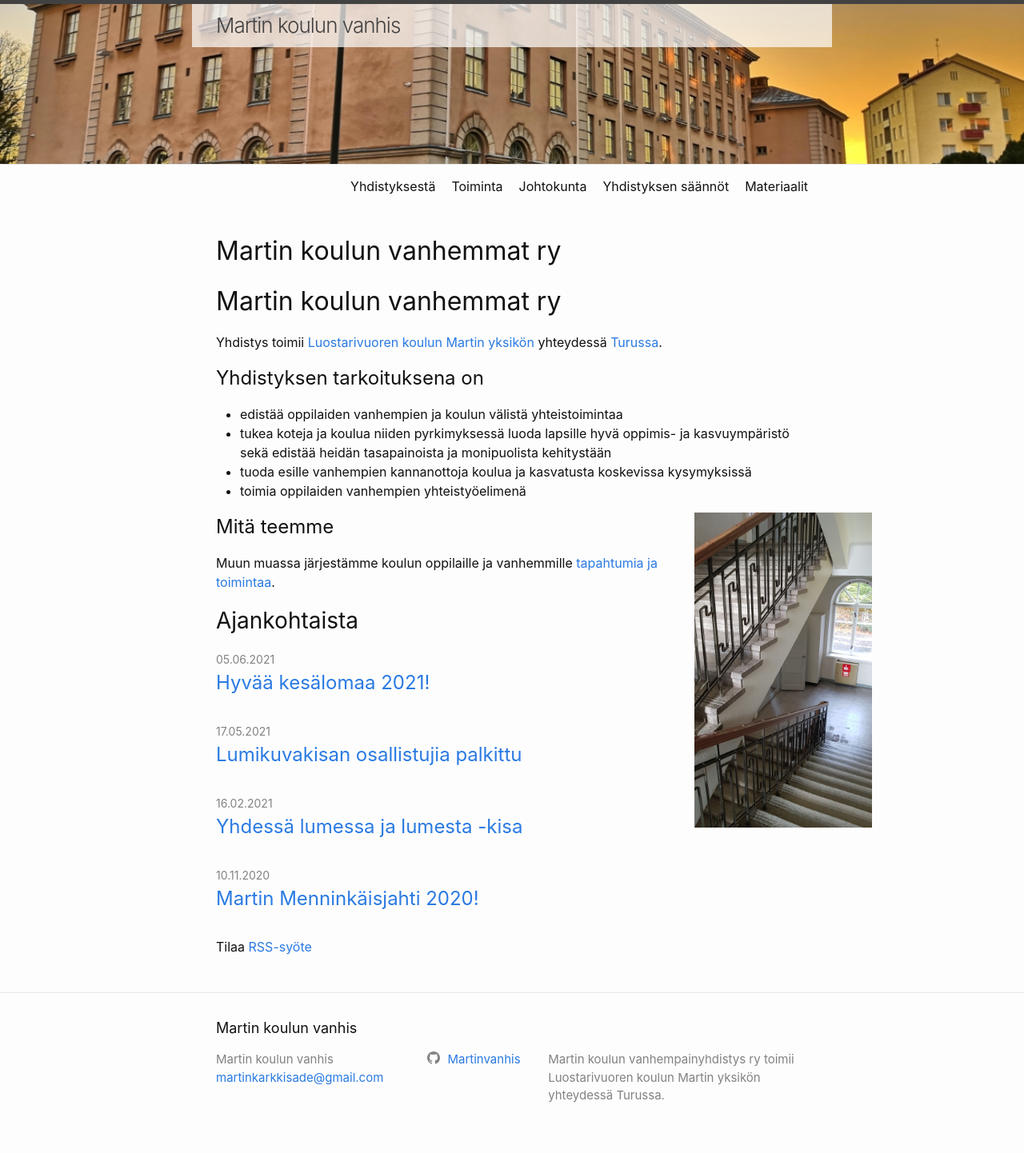
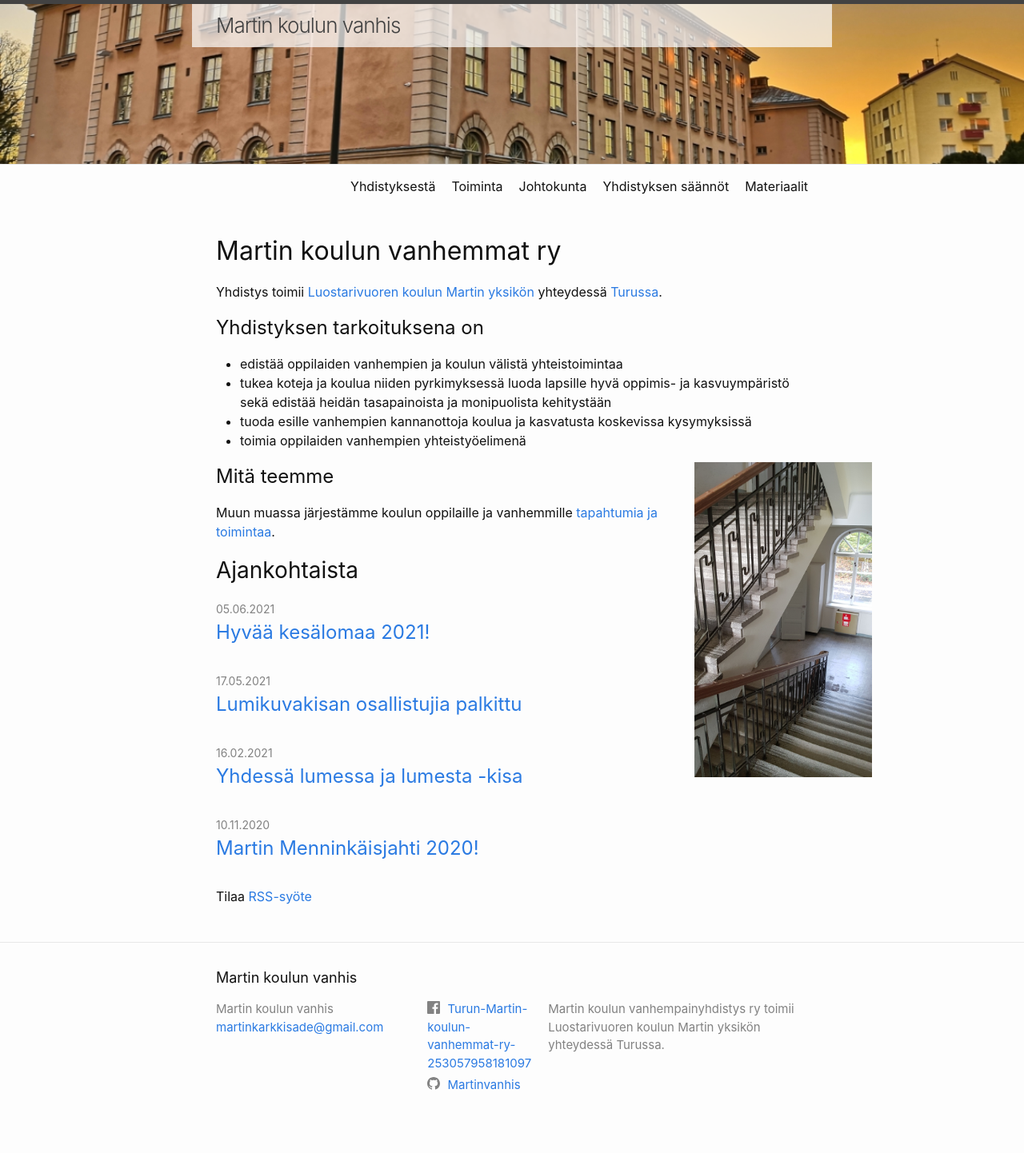
Before and after one commit to Martinvanhis/martinvanhis.github.io, a Jekyll site: the page built from index.md, in a window 1280 px wide. Shown: the whole page at 80% size. Built offline with Jekyll 4.4.1, drawn with Linux system fonts in a browser that asks for light colours; our own code applies the rules of GitHub Pages for plain Markdown files; some of the changed lines change nothing that is shown.

Commit message:
Etusivu ja Facebook-linkki.

```diff
--- a/_config.yml
+++ b/_config.yml
@@ -37,6 +37,7 @@ baseurl: "" # the subpath of your site, e.g. /blog
 url: "" # the base hostname & protocol for your site, e.g. http://example.com
 # Twitter-tunnus, jos joskus hankitaan.
 #twitter_username: jekyllrb
+facebook_username: Turun-Martin-koulun-vanhemmat-ry-253057958181097
 # Github-käyttäjänimi
 github_username:  Martinvanhis
 
--- a/index.md
+++ b/index.md
@@ -4,10 +4,9 @@
 
 layout: home
 author: pesasa
+title: Martin koulun vanhemmat ry
 ---
 
-Martin koulun vanhemmat ry
-===========================
 
 Yhdistys toimii [Luostarivuoren koulun Martin yksikön][Martin koulu] yhteydessä [Turussa][Turku].
 
```
